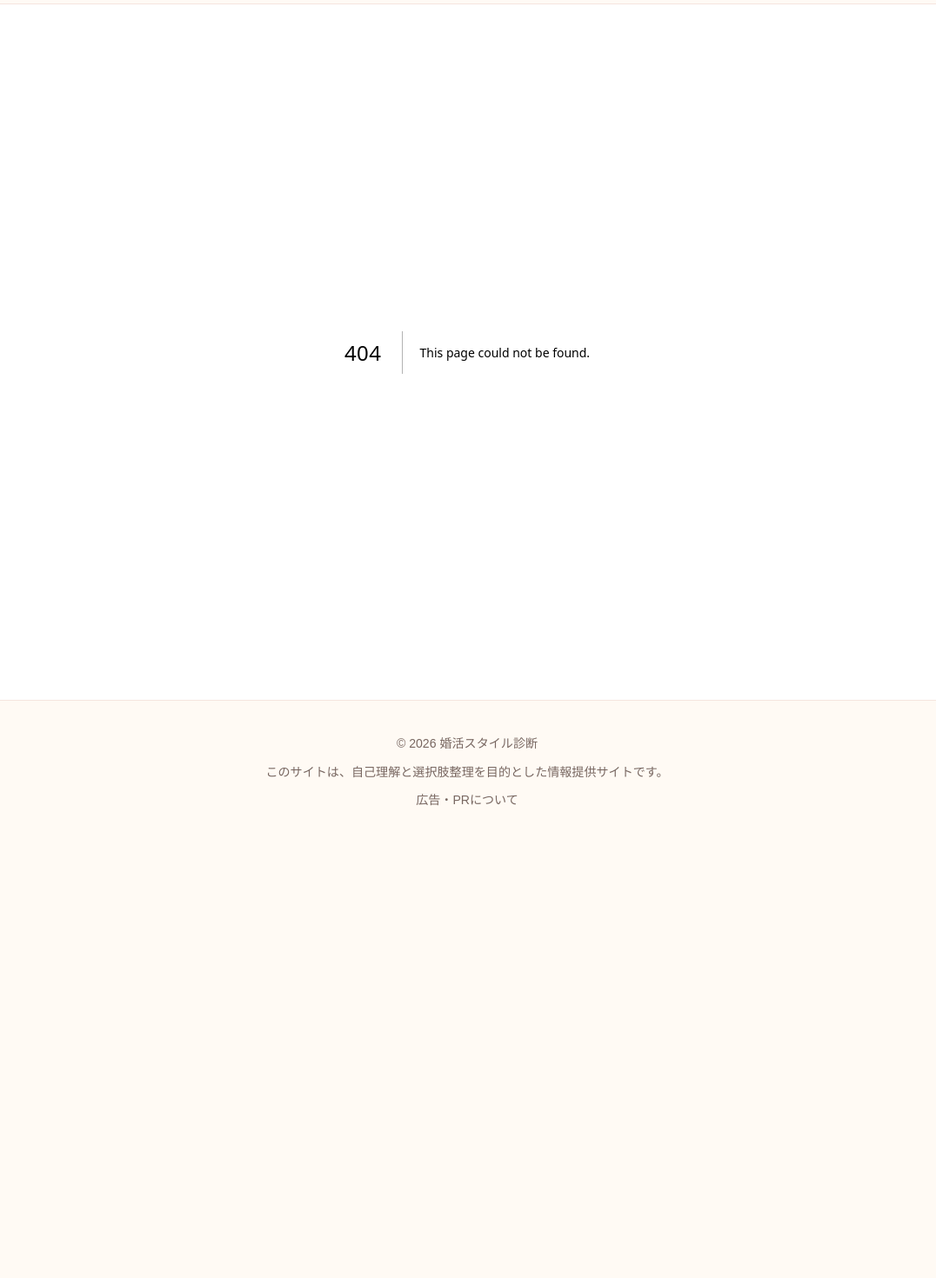
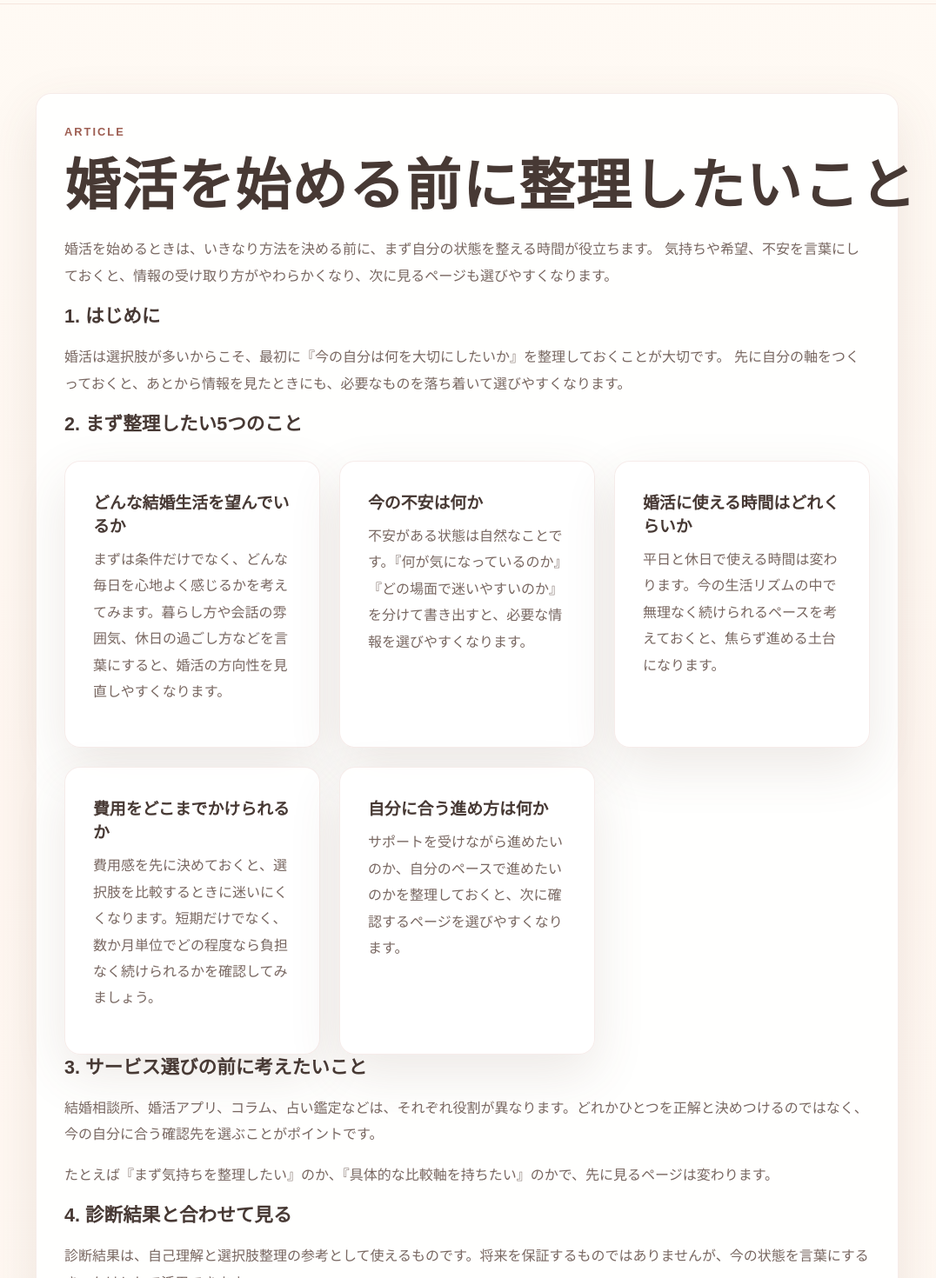
Before and after one commit to kenichis1971-cloud/konkatsu-diagnosis-site, a Next.js app: page /articles/before-start in a window 1280 px wide. Before the commit this address had no page. Shown: the part 56-1526 px from the top of the page at 87% size, without its empty margins (103-1179 px from the left). Before the commit the page ends 1026 px from the top, so only its background shows below. Built offline with nearby package versions, Linux system fonts and the light colour scheme.

Commit message:
Add first article page before starting konkatsu

```diff
--- /dev/null
+++ b/app/articles/before-start/page.tsx
@@ -0,0 +1,109 @@
+import Link from "next/link";
+import { createPageMetadata } from "@/lib/seo";
+
+export const metadata = createPageMetadata({
+  title: "婚活を始める前に整理したいこと | 婚活コラム",
+  description:
+    "婚活を始める前に、自分の気持ち・希望・不安・使える時間・費用感を落ち着いて整理するための記事です。診断結果と合わせて次のページを選びやすくします。",
+  path: "/articles/before-start",
+});
+
+const reflectionPoints = [
+  {
+    title: "どんな結婚生活を望んでいるか",
+    body: "まずは条件だけでなく、どんな毎日を心地よく感じるかを考えてみます。暮らし方や会話の雰囲気、休日の過ごし方などを言葉にすると、婚活の方向性を見直しやすくなります。",
+  },
+  {
+    title: "今の不安は何か",
+    body: "不安がある状態は自然なことです。『何が気になっているのか』『どの場面で迷いやすいのか』を分けて書き出すと、必要な情報を選びやすくなります。",
+  },
+  {
+    title: "婚活に使える時間はどれくらいか",
+    body: "平日と休日で使える時間は変わります。今の生活リズムの中で無理なく続けられるペースを考えておくと、焦らず進める土台になります。",
+  },
+  {
+    title: "費用をどこまでかけられるか",
+    body: "費用感を先に決めておくと、選択肢を比較するときに迷いにくくなります。短期だけでなく、数か月単位でどの程度なら負担なく続けられるかを確認してみましょう。",
+  },
+  {
+    title: "自分に合う進め方は何か",
+    body: "サポートを受けながら進めたいのか、自分のペースで進めたいのかを整理しておくと、次に確認するページを選びやすくなります。",
+  },
+];
+
+export default function BeforeStartArticlePage() {
+  return (
+    <main>
+      <div className="page-shell">
+        <article className="page-card content-area" aria-labelledby="before-start-title">
+          <p className="eyebrow">Article</p>
+          <h1 id="before-start-title">婚活を始める前に整理したいこと</h1>
+          <p>
+            婚活を始めるときは、いきなり方法を決める前に、まず自分の状態を整える時間が役立ちます。
+            気持ちや希望、不安を言葉にしておくと、情報の受け取り方がやわらかくなり、次に見るページも選びやすくなります。
+          </p>
+
+          <section aria-labelledby="before-start-intro">
+            <h2 id="before-start-intro">1. はじめに</h2>
+            <p>
+              婚活は選択肢が多いからこそ、最初に『今の自分は何を大切にしたいか』を整理しておくことが大切です。
+              先に自分の軸をつくっておくと、あとから情報を見たときにも、必要なものを落ち着いて選びやすくなります。
+            </p>
+          </section>
+
+          <section aria-labelledby="before-start-five-points">
+            <h2 id="before-start-five-points">2. まず整理したい5つのこと</h2>
+            <div className="card-grid">
+              {reflectionPoints.map((point) => (
+                <section className="text-card" key={point.title}>
+                  <h3>{point.title}</h3>
+                  <p>{point.body}</p>
+                </section>
+              ))}
+            </div>
+          </section>
+
+          <section aria-labelledby="before-start-service-view">
+            <h2 id="before-start-service-view">3. サービス選びの前に考えたいこと</h2>
+            <p>
+              結婚相談所、婚活アプリ、コラム、占い鑑定などは、それぞれ役割が異なります。どれかひとつを正解と決めつけるのではなく、今の自分に合う確認先を選ぶことがポイントです。
+            </p>
+            <p>
+              たとえば『まず気持ちを整理したい』のか、『具体的な比較軸を持ちたい』のかで、先に見るページは変わります。
+            </p>
+          </section>
+
+          <section aria-labelledby="before-start-with-diagnosis">
+            <h2 id="before-start-with-diagnosis">4. 診断結果と合わせて見る</h2>
+            <p>
+              診断結果は、自己理解と選択肢整理の参考として使えるものです。将来を保証するものではありませんが、今の状態を言葉にするきっかけとして活用できます。
+            </p>
+            <ul>
+              <li>
+                迷いが大きいときは <Link href="/diagnosis">10問診断</Link> を見直す
+              </li>
+              <li>
+                サポートを受ける選択肢を確認したいときは <Link href="/marriage-agencies">結婚相談所ページ</Link>
+              </li>
+              <li>
+                自分のペースで進める選択肢を確認したいときは <Link href="/marriage-apps">婚活アプリページ</Link>
+              </li>
+              <li>
+                気持ちや結婚観を見直したいときは <Link href="/fortune">占い鑑定ページ</Link>
+              </li>
+            </ul>
+          </section>
+
+          <section aria-labelledby="before-start-summary">
+            <h2 id="before-start-summary">5. まとめ</h2>
+            <p>
+              焦って決めるより、まずは自分の優先順位を言葉にすることが大切です。整理した内容をもとに、
+              <Link href="/articles">コラム一覧</Link>
+              や各ページを順番に見ていくと、次の一歩を選びやすくなります。
+            </p>
+          </section>
+        </article>
+      </div>
+    </main>
+  );
+}
--- a/app/sitemap.ts
+++ b/app/sitemap.ts
@@ -7,6 +7,7 @@ export default function sitemap(): MetadataRoute.Sitemap {
     "",
     "/diagnosis",
     "/articles",
+    "/articles/before-start",
     "/marriage-agencies",
     "/marriage-apps",
     "/fortune",
```
Also changed, not shown: app/articles/page.tsx (+5 -2 lines).
